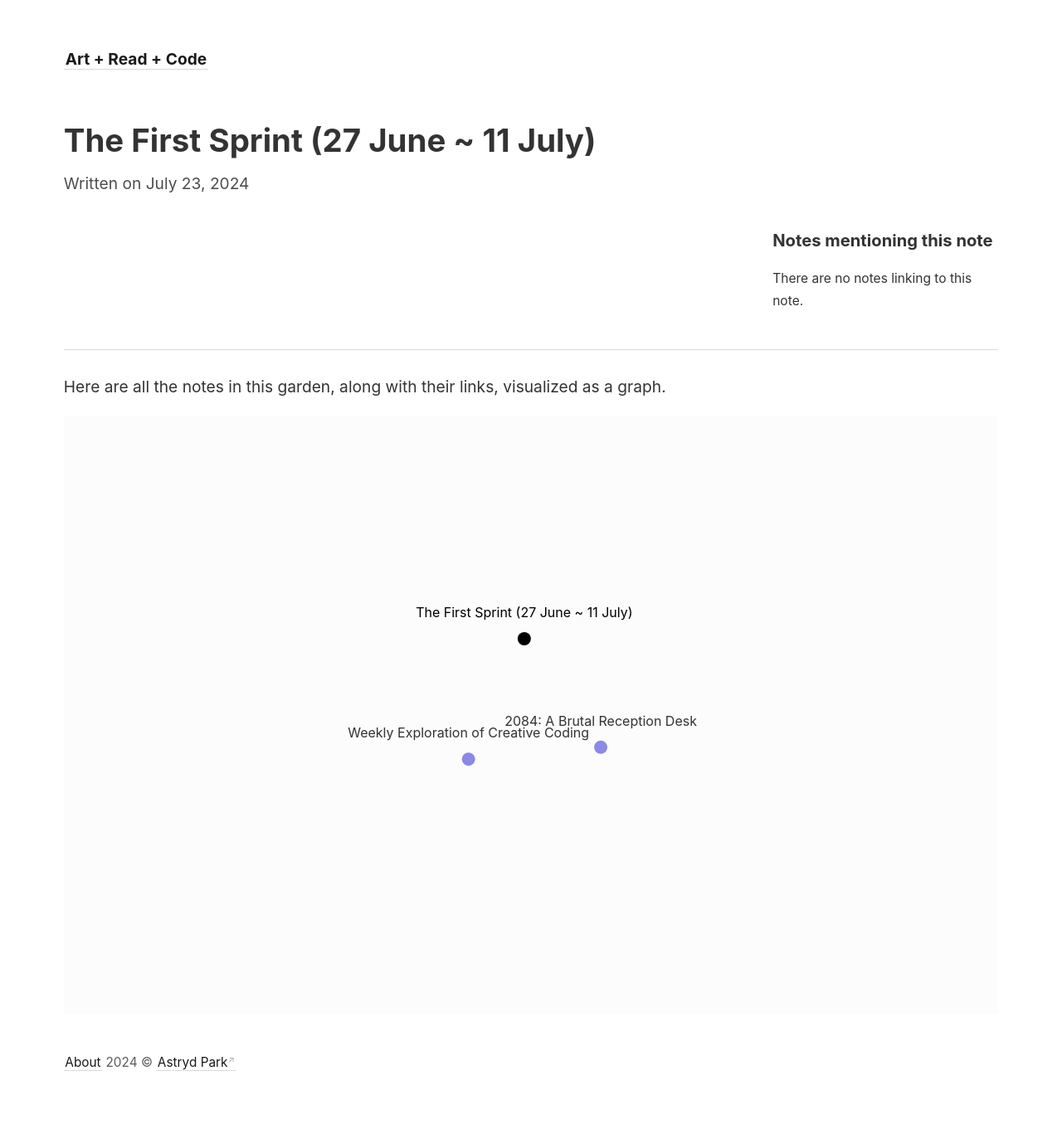
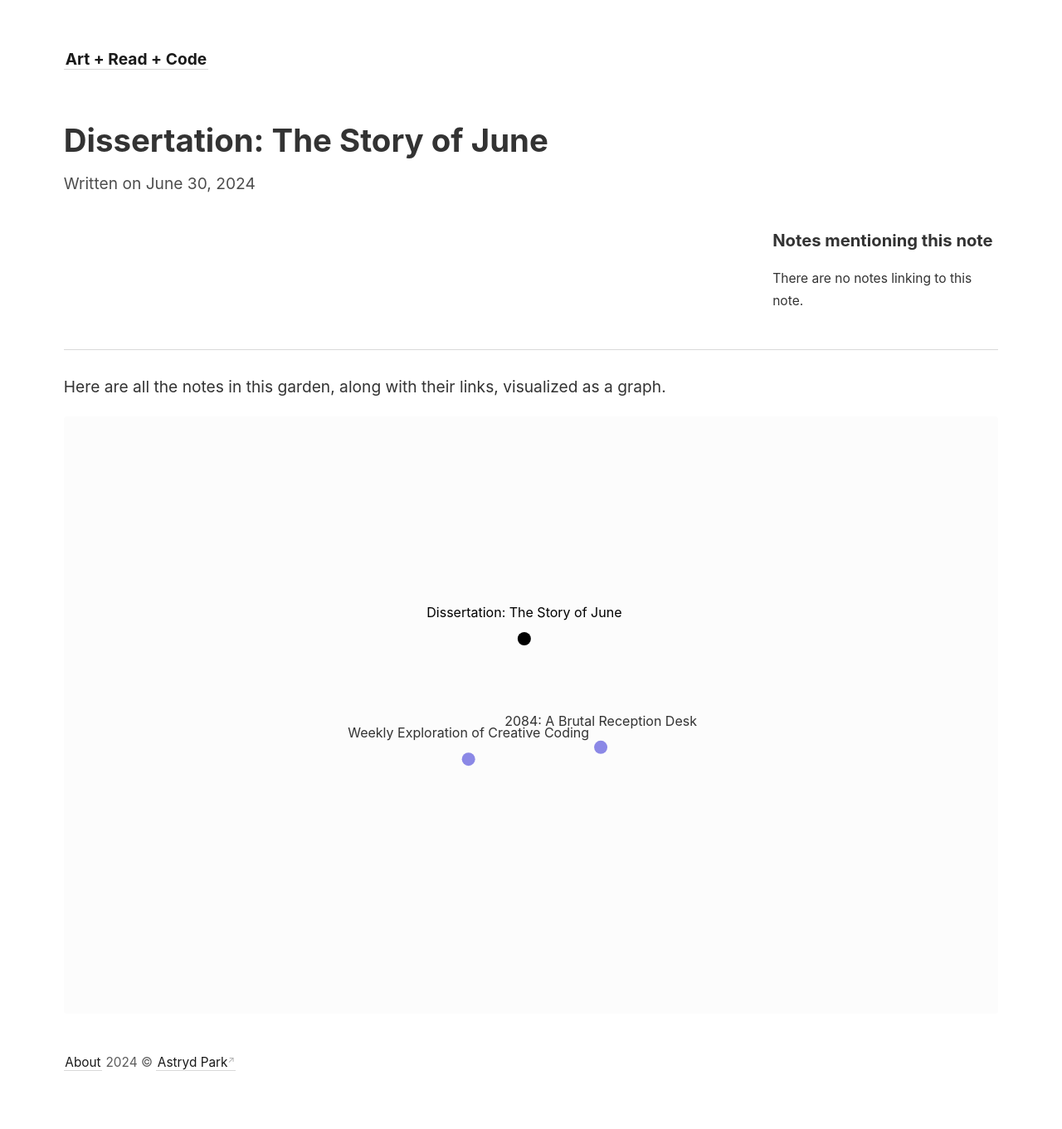
Before and after one commit to artreadcode/artreadcode.github.io, a Jekyll site: the page built from _notes/2024/Dissertation - The Story of June.md, in a window 1280 px wide. Shown: the whole page at 83% size. Built offline with Jekyll 4.4.1, drawn with Linux system fonts in a browser that asks for light colours.

Commit message:
Begins logging

```diff
--- a/_notes/2024/The First Sprint (27 June ~ 11 July).md
+++ b/_notes/2024/Dissertation - The Story of June.md
@@ -1,6 +1,6 @@
 ---
-date: 2024-07-23
-title: The First Sprint (27 June ~ 11 July)
+date: 2024-06-30
+title: "Dissertation: The Story of June"
 tags:
   - Creative-Coding
   - UAL
```
